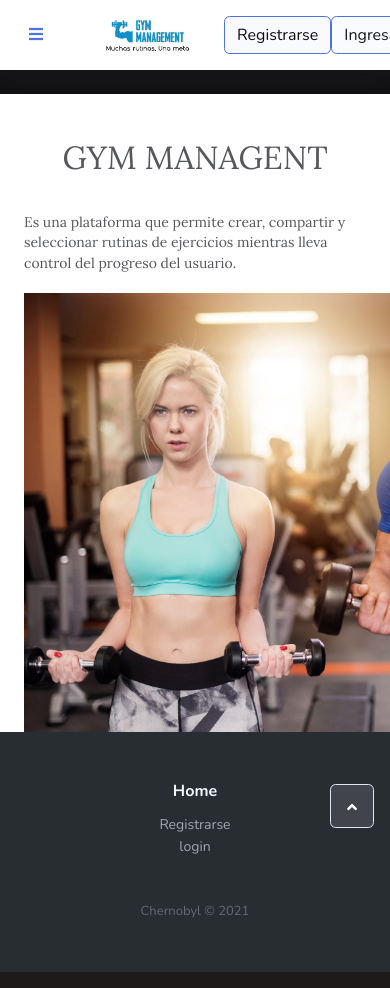
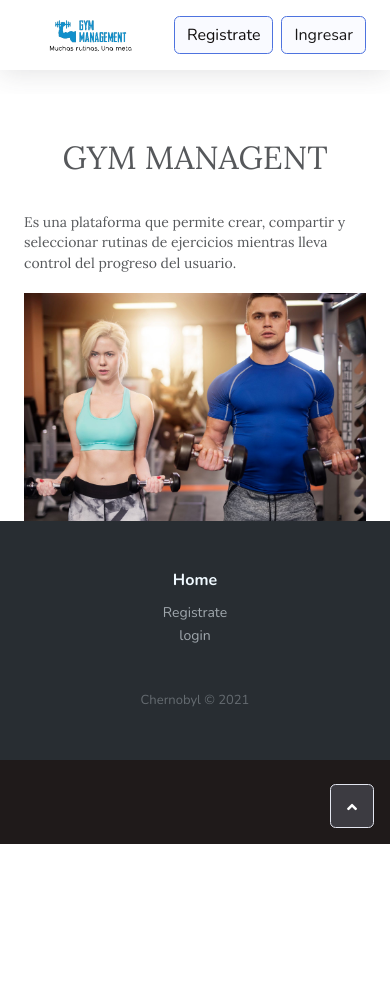
Before and after one commit to IngeSoft202110/GymManagement, a Django app: page / in a window 390 px wide; the page is wider, and only the part inside the window is pictured. After the commit the page ends 844 px from the top of that part, so only its background shows below. Run offline with Django 3.2, Linux system fonts and the light colour scheme; some libraries are stand-ins or nearby versions.

Commit message:
arreglo de imagenes responsive

```diff
--- a/proyecto/proyecto/settings.py
+++ b/proyecto/proyecto/settings.py
@@ -27,7 +27,7 @@ SECRET_KEY = '026&7&$sn280*5#rpj(l#q021@v-#h(ayiz)+gp0h*_*q=m#tl'
 # SECURITY WARNING: don't run with debug turned on in production!
 DEBUG = True
 
-ALLOWED_HOSTS = []
+ALLOWED_HOSTS = ["192.168.0.23"]
 
 
 # Application definition
--- a/proyecto/templates/index.html
+++ b/proyecto/templates/index.html
@@ -17,13 +17,12 @@
 
 <body id="page-top" style="background-color: rgb(31,26,26);">
     <div id="wrapper" style="color: rgb(28,29,34);">
-        <div class="d-flex flex-column" id="content-wrapper" style="background-color: rgb(18,18,20);">
+        <div class="d-flex flex-column" id="content-wrapper" style="background-color: rgb(255, 255, 255);">
             <div id="content">
                 <nav class="navbar navbar-light navbar-expand bg-white shadow mb-4 topbar static-top"
                     style="background-color: rgb(31,29,29);color: rgb(40,40,41);">
-                    <div class="container-fluid"><button class="btn btn-link d-md-none rounded-circle mr-3"
-                            id="sidebarToggleTop" type="button"><i class="fas fa-bars"></i></button><img
-                            src="{% static 'assets/img/Gym%20Management.jpeg' %}" style="width: 152px;">
+                    <div class="container-fluid">
+                        <img src="{% static 'assets/img/GymManagement.png' %}" class="img-fluid" alt="Responsive image" style="width: 150px;">
                         <form
                             class="form-inline d-none d-sm-inline-block mr-auto ml-md-3 my-2 my-md-0 mw-100 navbar-search">
                             <div class="input-group">
@@ -31,7 +30,7 @@
                             </div>
                         </form>
                         <button onclick='location.href="registerView";' class="btn btn-primary" type="button"
-                            style="background-color: rgb(249,250,255);color: rgb(16,13,13);">Registrarse</button>
+                            style="background-color: rgb(249,250,255);color: rgb(16,13,13);">Registrate</button>
                         <button onclick='location.href="loginView";' class="btn btn-primary" type="button"
                             style="background-color: rgb(250,251,255);color: rgb(25,24,24);">Ingresar</button>
                         <div class="btn-toolbar">
@@ -57,10 +56,11 @@
                         <figure>
                             <figcaption></figcaption>
                         </figure>
-                        <p>Es una plataforma que permite crear, compartir y seleccionar rutinas de ejercicios mientras lleva control del progreso del usuario.</p>
+                        <p>Es una plataforma que permite crear, compartir y seleccionar rutinas de ejercicios mientras
+                            lleva control del progreso del usuario.</p>
                     </div>
                     <!-- End: Text --><img src=" {% static 'assets/img/pensive-couple-working-its-shoulders.jpg' %}"
-                        style="width: 659px;">
+                    class="img-fluid" alt="Responsive image">
                 </div>
             </div>
         </div>
@@ -75,9 +75,8 @@
                     <div class="col-sm-6 col-md-3 item">
                         <h3>Home</h3>
                         <ul>
-                            <li><a href="registerView">Registrarse</a></li>
+                            <li><a href="registerView">Registrate</a></li>
                             <li><a href="loginView">login</a></li>
-                            <li><a href="#"></a></li>
                         </ul>
                     </div>
                     <!-- End: Services -->
--- a/proyecto/templates/login.html
+++ b/proyecto/templates/login.html
@@ -24,7 +24,7 @@
                         <div class="row">
                             <div class="col-lg-6 d-none d-lg-flex">
                                 <div class="flex-grow-1 bg-login-image"
-                                    style="background-image: url({% static 'assets/img/dogs/image3.jpeg' %});"></div>
+                                    style="background-image: url({% static 'assets/img/pensive-couple-working-its-shoulders.jpg' %});"></div>
                             </div>
                             <div class="col-lg-6">
                                 <div class="p-5">
--- a/proyecto/templates/main_view.html
+++ b/proyecto/templates/main_view.html
@@ -24,7 +24,7 @@
                 <a class="navbar-brand d-flex justify-content-center align-items-center sidebar-brand m-0" href="#">
                     <div class="sidebar-brand-icon rotate-n-15"></div>
                     <div class="sidebar-brand-text mx-3"></div><img
-                        src="{% static 'assets/img/Gym%20Management.jpeg' %}" style="width: 160px;height: 64px;">
+                        src="{% static 'assets/img/GymManagement.png' %}" style="width: 160px;height: 64px;">
                 </a>
                 <hr class="sidebar-divider my-0">
                 <ul class="nav navbar-nav text-light" id="accordionSidebar">
--- a/proyecto/templates/register.html
+++ b/proyecto/templates/register.html
@@ -23,7 +23,7 @@
                 <div class="row">
                     <div class="col-lg-5 d-none d-lg-flex">
                         <div class="flex-grow-1 bg-register-image"
-                            style="background-image: url({% static 'assets/img/dogs/image2.jpeg' %});">
+                            style="background-image: url({% static 'assets/img/pensive-couple-working-its-shoulders.jpg' %});">
                         </div>
                     </div>
                     <div class="col-lg-7">
```
Also changed, not shown: proyecto/static/assets/img/GymManagement.png (added).
